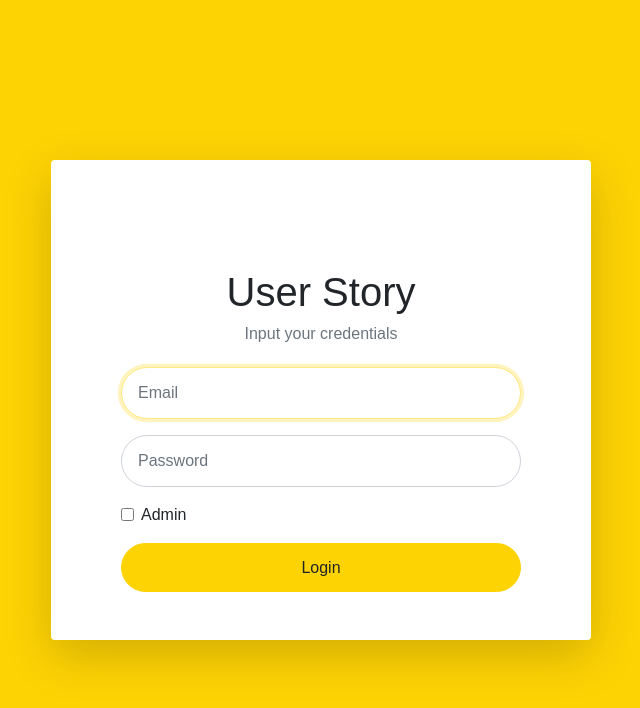
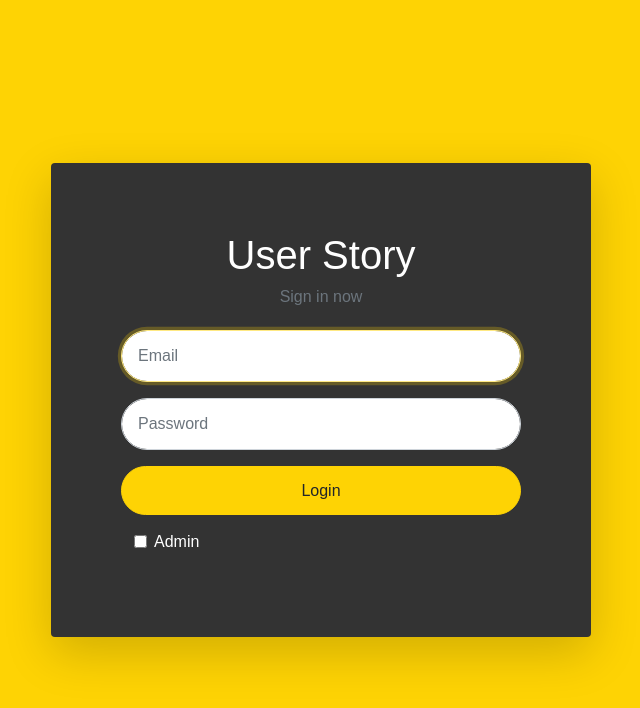
Before and after one commit to jideabdqudus/userstory, a React (Create React App) app in the folder frontend/: page /login in a window 1280 px wide. Shown: the top 708 px of the page, without its empty margins (319-959 px from the left). Built offline with nearby package versions, Linux system fonts and the light colour scheme; a web font is replaced by a local one.

Commit message:
Added Commit

```diff
--- a/frontend/src/components/Header.js
+++ b/frontend/src/components/Header.js
@@ -15,6 +15,7 @@ import {
   UncontrolledDropdown,
 } from "reactstrap";
 import { Logo } from ".";
+import Sidebar from "./Sidebar"
 const Header = ({ fullName, logout }) => {
   const [dropdownOpen, setDropdownOpen] = useState(false);
 
@@ -23,7 +24,6 @@ const Header = ({ fullName, logout }) => {
 
     <header className="header shadow-sm py-2 mb-4">
       <Container>
-
         <Row>
           <Navbar light expand="md" className={"w-100"}>
             <Link to={"/dashboard"}>
--- a/frontend/src/components/Logo.js
+++ b/frontend/src/components/Logo.js
@@ -1,10 +1,9 @@
 import React from "react";
+import Ja from "./Ja.png"
 
 function Logo(props) {
   return (
-    <svg width={255} height={60} viewBox="0 0 255 60" fill="none" {...props}>
-      <path d="M440 6.5L24 246.4c-34.4 19.9-31.1 70.8 5.7 85.9L144 379.6V464c0 46.4 59.2 65.5 86.6 28.6l43.8-59.1 111.9 46.2c5.9 2.4 12.1 3.6 18.3 3.6 8.2 0 16.3-2.1 23.6-6.2 12.8-7.2 21.6-20 23.9-34.5l59.4-387.2c6.1-40.1-36.9-68.8-71.5-48.9zM192 464v-64.6l36.6 15.1L192 464zm212.6-28.7l-153.8-63.5L391 169.5c10.7-15.5-9.5-33.5-23.7-21.2L155.8 332.6 48 288 464 48l-59.4 387.3z" />
-    </svg>
+    <div> </div>
   );
 }
 
--- a/frontend/src/components/PageTitle.js
+++ b/frontend/src/components/PageTitle.js
@@ -11,9 +11,6 @@ const PageTitle = (props) => {
   return (
     <Container className="page-title mb-4">
       <Row>
-        <Col xl={12} md={7}>
-          <h1 className="mb-2 mb-md-0">{title}</h1>
-        </Col>
         <Col xl={12} md={5} className="text-md-right">
           {button}
         </Col>
--- a/frontend/src/pages/CreateStory.js
+++ b/frontend/src/pages/CreateStory.js
@@ -225,7 +225,7 @@ const CreateStory = ({ history }) => {
                                 <Col md={10}>
                                 <InputGroup>
                                   <InputGroupAddon addonType="prepend">
-                                    <InputGroupText>in Dollars</InputGroupText>
+                                    <InputGroupText>in $</InputGroupText>
                                   </InputGroupAddon>
                                   <Input
                                     id="associatedCost"
--- a/frontend/src/pages/Dashboard.js
+++ b/frontend/src/pages/Dashboard.js
@@ -1,6 +1,6 @@
 import React, { Fragment, useEffect, useState } from "react";
 import { Link, withRouter } from "react-router-dom";
-import { Alert, Badge, Card, Col, Container, Row, Table } from "reactstrap";
+import { Alert, Badge, Card, Col, Container, Row, Table, Button } from "reactstrap";
 import { Loader, PageTitle } from "../components";
 import { AuthConsumer } from "../components/core";
 import requestClient from "../lib/requestClient";
@@ -74,7 +74,7 @@ const Dashboard = ({ history, user }) => {
                     {isAdmin(user.role) && pendingStories ? (
                       <p className={"lead"}>Pending Stories</p>
                     ) : (
-                      <p className={"lead"}>All Stories</p>
+                      <p className={"lead"}>Stories</p>
                     )}
                   </Col>
                   <Col xs={12}>
@@ -106,6 +106,7 @@ const Dashboard = ({ history, user }) => {
                           <tr>
                             <th>Summary</th>
                             <th>Type</th>
+                            <th>Description</th>
                             <th className={"text-center"}>Complexity</th>
                             <th className={"text-center"}>Time</th>
                             <th className={"text-center"}>Cost</th>
@@ -121,6 +122,7 @@ const Dashboard = ({ history, user }) => {
                               key={index}>
                               <td>{story.summary}</td>
                               <td>{titleCase(story.type)}</td>
+                              <td>{story.description}</td>
                               <td className={"text-center"}>
                                 {titleCase(story.complexity)}
                               </td>
--- a/frontend/src/pages/Login.js
+++ b/frontend/src/pages/Login.js
@@ -13,6 +13,7 @@ import {
   Label,
   Row,
 } from "reactstrap";
+import Ja from "../components/Ja.png"
 import { Loader, Logo } from "../components";
 import { AuthConsumer, useSignUpForm } from "../components/core";
 import requestClient from "../lib/requestClient";
@@ -96,16 +97,16 @@ const Login = ({ setAuthData, authenticated, user }) => {
         <Row className={"justify-content-center"}>
           <Col lg={3} md={2} sm={1} />
           <Col lg={6} md={8} sm={10}>
-            <Card className={"o-hidden border-0 shadow-lg my-5"}>
+            <Card body inverse style={{ backgroundColor: '#333', borderColor: '#333' }} className={"o-hidden border-0 shadow-lg my-5"}>
               <CardBody className={"p-0"}>
                 {loading && <Loader />}
                 <Row>
                   <Col>
                     <section className={"d-block p-4 p-md-5"}>
                       <figure className={"text-center mb-4"}>
-                        <Logo className={"logo"} />
+
                         <h1>User Story</h1>
-                        <h6 className="text-muted">Input your credentials</h6>
+                        <h6 className="text-muted">Sign in now</h6>
                       </figure>
                       {error ? (
                         <Alert
@@ -150,16 +151,7 @@ const Login = ({ setAuthData, authenticated, user }) => {
                           />
                         </FormGroup>
 
-                        <FormGroup check>
-                          <Label check>
-                            <Input
-                              type="checkbox"
-                              name="admin-user"
-                              onChange={adminToggle}
-                            />{" "}
-                            Admin
-                          </Label>
-                        </FormGroup>
+
 
                         <Button
                           block
@@ -168,6 +160,17 @@ const Login = ({ setAuthData, authenticated, user }) => {
                           className={"btn-auth"}
                           children={"Login"}
                         />
+                        <FormGroup check style={{margin:"15px"}}>
+                        <Label check>
+                          <Input
+                            type="checkbox"
+                            name="admin-user"
+                            onChange={adminToggle}
+
+                          />{" "}
+                          Admin
+                        </Label>
+                      </FormGroup>
                       </Form>
                     </section>
                   </Col>
@@ -182,7 +185,7 @@ const Login = ({ setAuthData, authenticated, user }) => {
   ) : isAdmin(user.role) ? (
     <Redirect to={"/dashboard"} />
   ) : (
-    <Redirect to={"/dashboard"} />
+    <Redirect to={"/stories/new"} />
   );
 };
 
--- a/frontend/src/pages/Stories.js
+++ b/frontend/src/pages/Stories.js
@@ -113,22 +113,21 @@ const Stories = ({ history }) => {
                             type="select"
                             className="mb-2 mb-sm-0 mr-sm-3"
                             onChange={(e) => filterStories(e.target.value)}>
-                            <option value={""}>-- Filter By --</option>
+                            <option value={""}>Filter</option>
                             <option value={"enhancement"}>Enhancement</option>
                             <option value={"bugfix"}>Bugfix</option>
                             <option value={"development"}>Development</option>
                             <option value={"qa"}>QA</option>
+                            <option value={"type"}>Type</option>
                           </Input>
 
                           <Input
                             type="select"
                             onChange={(e) => sortStories(e.target.value)}>
-                            <option value={""}>-- Sort By --</option>
+                            <option value={""}>Sort </option>
                             <option value={"id"}>ID</option>
                             <option value={"complexity"}>Complexity</option>
-                            <option value={"type"}>Type</option>
-                            <option value={"status"}>Status</option>
-                          </Input>
+                            </Input>
                         </Form>
                       </Col>
                     </Row>
@@ -163,6 +162,7 @@ const Stories = ({ history }) => {
                                 <th>ID</th>
                                 <th>Summary</th>
                                 <th>Type</th>
+                                <th>Description</th>
                                 <th className={"text-center"}>Complexity</th>
                                 <th className={"text-center"}>Time</th>
                                 <th className={"text-center"}>Cost</th>
@@ -179,6 +179,7 @@ const Stories = ({ history }) => {
                                   <td>{story.id}</td>
                                   <td>{story.summary}</td>
                                   <td>{titleCase(story.type)}</td>
+                                  <td>{story.description}</td>
                                   <td className={"text-center"}>
                                     {titleCase(story.complexity)}
                                   </td>
```
Also changed, not shown: frontend/src/pages/Ja.png (added).
